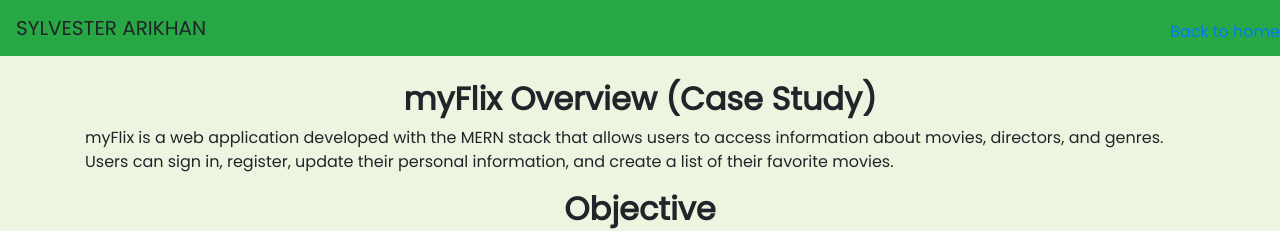
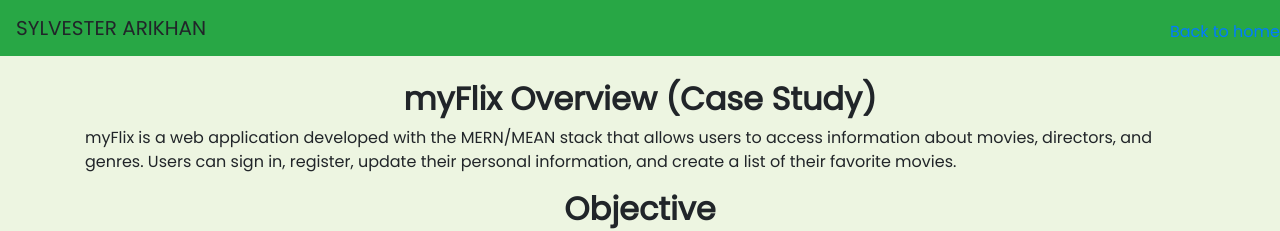
Before and after one commit to ambabasly/Personal_Website, a React (Create React App) app in the folder client/: page /casestudy in a window 1280 px wide. Shown: the top 231 px of the page. Built offline with nearby package versions, Linux system fonts and the light colour scheme; a web font is replaced by a local one.

Commit message:
updating casestudy

```diff
--- a/client/src/PortfolioContainer/CasesStudy/CaseStudy.js
+++ b/client/src/PortfolioContainer/CasesStudy/CaseStudy.js
@@ -41,7 +41,7 @@
               <strong>myFlix Overview (Case Study)</strong>
             </h2>
             <p>
-              myFlix is a web application developed with the MERN stack that
+              myFlix is a web application developed with the MERN/MEAN stack that
               allows users to access information about movies, directors, and
               genres. Users can sign in, register, update their personal
               information, and create a list of their favorite movies.
```
